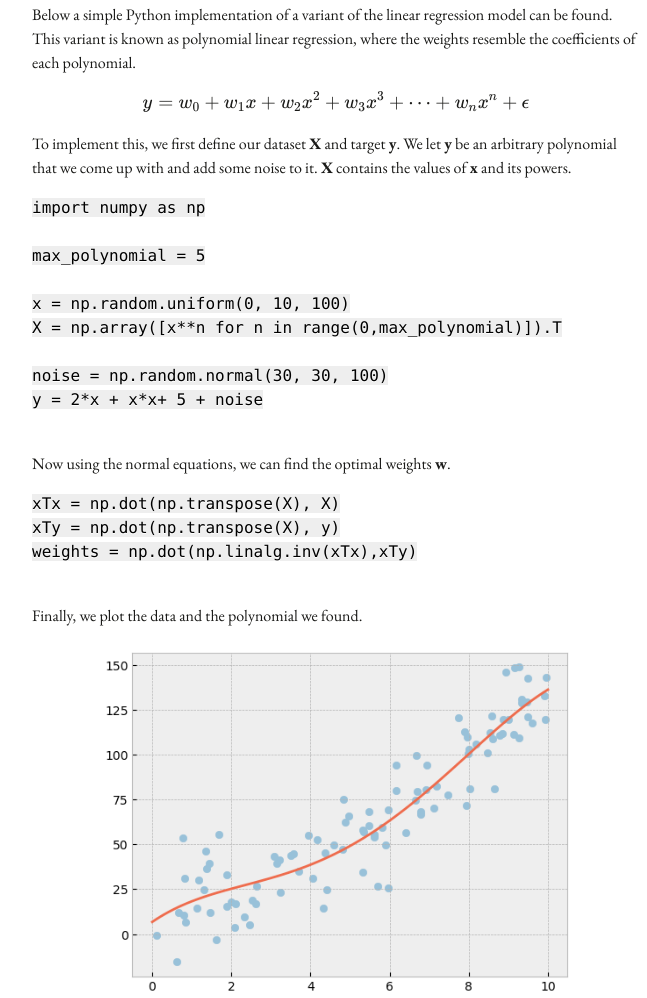
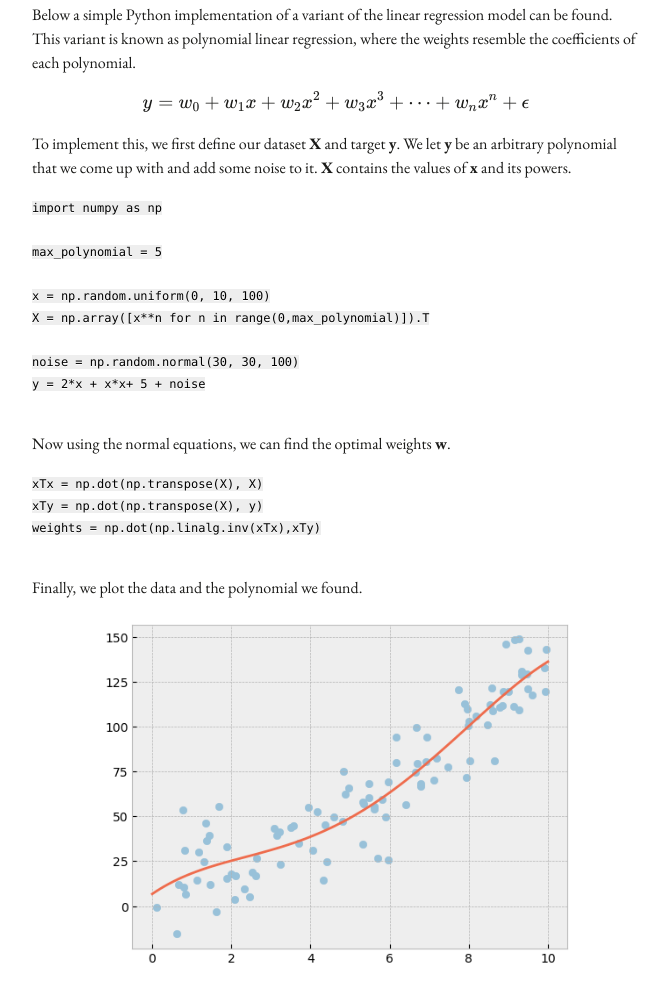
Before and after one commit to daanklijn/daanklijn.github.com, an Eleventy site: page content/blog/1-linear-regression/1-linear-regression.md in a window 1280 px wide. Shown: the part 1417-2415 px from the top of the page, without its empty margins (304-951 px from the left). Built offline with nearby package versions, Linux system fonts and the light colour scheme; Eleventy itself is replaced by a stand-in of ours; some packages are replaced by stand-ins of ours; code samples lack their colours; files that its build step writes are made by us from their sources; what zod, zod-validation-error would draw is missing.

Commit message:
Update code font size

```diff
--- a/css/prism-diff.css
+++ b/css/prism-diff.css
@@ -46,6 +46,8 @@ pre[class*="language-diff-"] {
 
 code[class*="language-"], pre[class*="language-"] {
 	background-color: #eeeeee;
+	font-size: 12px;
+	line-height: 1.2;
 }
 
 .token.operator {
```
